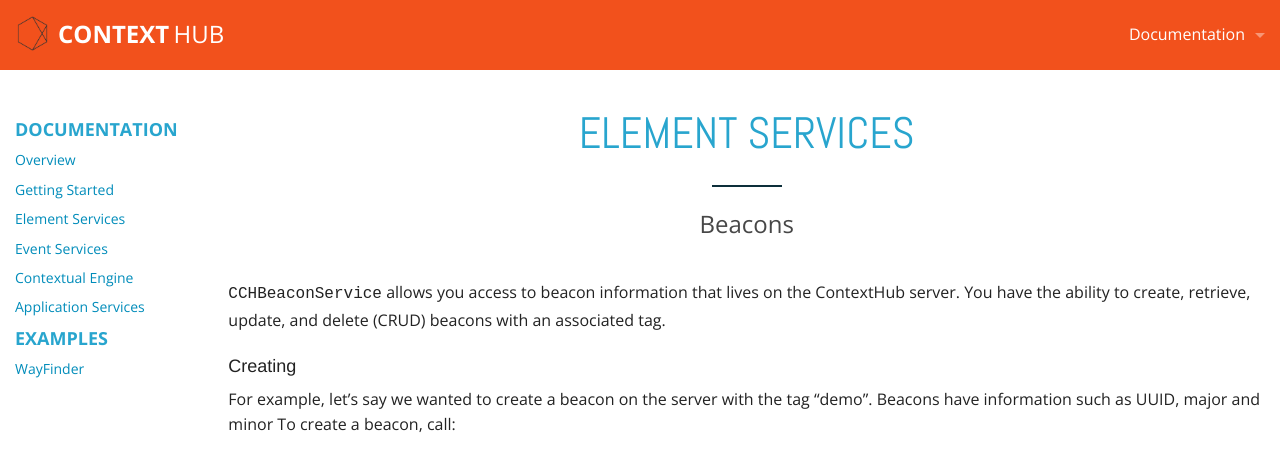
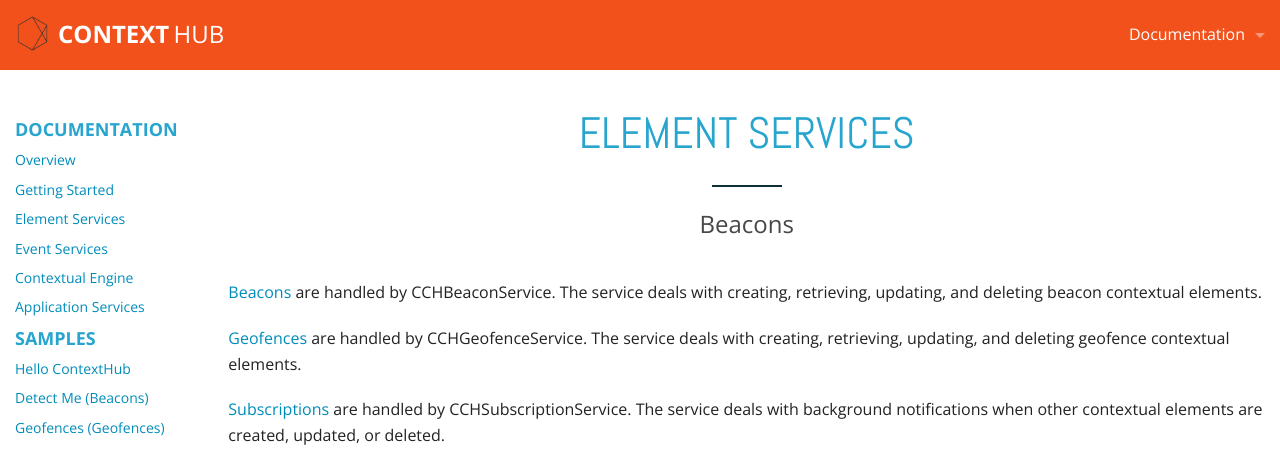
Before and after one commit to contexthub/contexthub.github.io, a Jekyll site: the page built from element-services/index.md, in a window 1280 px wide and 1400 px high. Shown: the top 449 px of the window. Built offline with Jekyll 4.4.1, drawn with Linux system fonts in a browser that asks for light colours; a style sheet for code colours, icons or effects is not loaded; some of the changed text lies outside the part shown.

Commit message:
Updated gists for element services

```diff
--- /dev/null
+++ b/_includes/detect-me_thumbs.html
@@ -0,0 +1,4 @@
+<ul class="small-block-grid-2 clearing-thumbs" data-clearing>
+  <li><a href="/img/atlobby_mockup.png"><img src="/img/atlobby_mockup_thumb.png"/></a></li>
+  <li><a href="/img/straightandleft_mockup.png"><img src="/img/straightandleft_mockup_thumb.png"/></a></li>
+</ul>
--- a/_includes/footer.html
+++ b/_includes/footer.html
@@ -7,6 +7,7 @@
             <ul>
               <li><a href="https://www.facebook.com/ContextHub" target="_blank" style="font-family: SSSocial;"></a></li>
               <li><a href="https://twitter.com/contexthub" target="_blank" style="font-family: SSSocial;"></a></li>
+              <li><a href="https://github.com/contexthub" target="_blank" style="font-family: SSSocial;"></a></li>
               <li><a href="https://plus.google.com/b/109922900643215492688/109922900643215492688/" target="_blank" style="font-family: SSSocial;"></a></li>
               <li><a href="http://www.youtube.com/user/ContextHub" target="_blank" style="font-family: SSSocial;"></a></li>
             </ul>
--- /dev/null
+++ b/_includes/geofences_thumbs.html
@@ -0,0 +1,4 @@
+<ul class="small-block-grid-2 clearing-thumbs" data-clearing>
+  <li><a href="/img/atlobby_mockup.png"><img src="/img/atlobby_mockup_thumb.png"/></a></li>
+  <li><a href="/img/straightandleft_mockup.png"><img src="/img/straightandleft_mockup_thumb.png"/></a></li>
+</ul>
--- /dev/null
+++ b/_includes/hello_contexthub_thumbs.html
@@ -0,0 +1,4 @@
+<ul class="small-block-grid-2 clearing-thumbs" data-clearing>
+  <li><a href="/img/atlobby_mockup.png"><img src="/img/atlobby_mockup_thumb.png"/></a></li>
+  <li><a href="/img/straightandleft_mockup.png"><img src="/img/straightandleft_mockup_thumb.png"/></a></li>
+</ul>
--- a/_includes/menu.html
+++ b/_includes/menu.html
@@ -5,5 +5,12 @@
 <li><a href="/event-services">Event Services</a></li>
 <li><a href="/contextual-engine">Contextual Engine</a></li>
 <li><a href="/application-services">Application Services</a></li>
-<li class="heading"><h4>Examples</h4></li>
-<li><a href="/wayfinder">WayFinder</a></li>
+<li class="heading"><h4>SAMPLES</h4></li>
+<li><a href="/hello-contexthub">Hello ContextHub</a></li>
+<!--<li><a href="/awareness">Awareness (Contexts)</a></li>-->
+<li><a href="/detect-me">Detect Me (Beacons)</a></li>
+<li><a href="/geofences">Geofences (Geofences)</a></li>
+<!--<li><a href="/notifyme">Notify Me (Push)</a></li>-->
+<li><a href="/storage">Storage (Vault)</a></li>
+<li class="heading"><h4>DEMOS</h4></li>
+<li><a href="/wayfinder">WayFinder (Beacons)</a></li>
--- /dev/null
+++ b/_includes/storage_thumbs.html
@@ -0,0 +1,4 @@
+<ul class="small-block-grid-2 clearing-thumbs" data-clearing>
+  <li><a href="/img/atlobby_mockup.png"><img src="/img/atlobby_mockup_thumb.png"/></a></li>
+  <li><a href="/img/straightandleft_mockup.png"><img src="/img/straightandleft_mockup_thumb.png"/></a></li>
+</ul>
--- a/element-services/index.md
+++ b/element-services/index.md
@@ -6,96 +6,10 @@ layout: default
 
 ## Beacons
 
-`CCHBeaconService` allows you access to beacon information that lives on the ContextHub server. You have the ability to create, retrieve, update, and delete (CRUD) beacons with an associated tag.
-
-#####Creating
-
-For example, let's say we wanted to create a beacon on the server with the tag "demo". Beacons have information such as UUID, major and minor To create a beacon, call:
-
-{% gist Kevinwlee/bddcc29fe2629ee425bc %}
-
-#####Retrieving
-
-Retrieving a beacon to change it is also similarly easy. You can retrieve beacons by either id (unique) or by tag (array). Retrieving by id is as follows:
-
-{% gist Kevinwlee/d07b400c01bbca4de2e0 %}
-
-Retrieving by tag gives you an array of beacons:
-
-{% gist Kevinwlee/ae805f63833fec291937 %}
-
-#####Updating
-
-Updating a beacon is a single call:
-
-{% gist Kevinwlee/f8fcd1ee194525e5e8a4 %}
-
-#####Deleting
-
-Deleting a beacon is also similar:
-
-{% gist Kevinwlee/c9f108e5e7d97c0c9259 %}
-
-##Geofences
-
-`CCHGeofenceService` allows you access to geofence information that lives on the ContextHub server. You have the ability to create, retrieve, update, and delete (CRUD) geofences with an associated tag.
-
-#####Creating
-
-For example, let's say we wanted to create a geofence on the server with the tag "demo".
-
-Geofences have information such as latitude and longitude which define the center of the fence, then a radius value as well. Let's make that now.
-
-{% gist Kevinwlee/114d81f9192c2dfe745a %}
-
-Call
-
-{% gist Kevinwlee/7120ff389ce85aeaf23d %}
-
-This call will fail if latitude is not between -90 and 90 and longitude is not between -180 and 180.
-
-#####Retrieving
-
-Retrieving a geofence to change it is also similarly easy. You can retrieve geofences by either id (unique) or by tag (array).
-
-Retrieving by id is as follows:
-
-{% gist Kevinwlee/a36aaa2d1f898dde4f36 %}
-
-Retrieving by tag gives you an array of geofences, you have the option of passing in your location to limit the scope to those close to you:
-
-{% gist Kevinwlee/cfcc84f8ff0d6c6cd5e2 %}
-
-The location parameter helps to isolate the number of geofences returned by CCHGeofenceService to those within the radius parameter measured in meters sorted by nearest distance.
-
-#####Updating
-
-Updating a geofence is a single call
+[Beacons](/element-services/beacons) are handled by CCHBeaconService. The service deals with creating, retrieving, updating, and deleting beacon contextual elements.
 
 
-{% gist Kevinwlee/738ff4434d8944fed952 %}
-
-#####Deleting
-
-Deleting a geofence is also similar
-
-{% gist Kevinwlee/1ef49eb6d0f115117660 %}
+[Geofences](/element-services/geofences) are handled by CCHGeofenceService. The service deals with creating, retrieving, updating, and deleting geofence contextual elements.
 
 
-##SUBSCRIPTIONS
-
-`CCHSubscriptionService` allows you to plug into CRUD notifications of objects located on the ContextHub server. This allows you to respond to state changes instantly instead of constantly polling the ContextHub server for new data, draining the battery. `CCHSubscriptionService` uses *APNS* which must be setup in order to receive these messages.
-
-#####Subscribing
-
-First subscribe to the tag which you are interested in on the ContextHub server:
-
-{% gist Kevinwlee/c949ae2af8fedfd75c4d %}
-
-#####Responding
-
-Lastly in your `[application: didReceiveRemoteNotification: fetchCompletionHandler:]` method, make sure to call
-
-{% gist Kevinwlee/2b2cb7409c021d86cc80 %}
-
-This will allow the ContextHub SDK to process background notifications then notify your app of any changes if they were to happen.
+[Subscriptions](/element-services/subscriptions) are handled by CCHSubscriptionService. The service deals with background notifications when other contextual elements are created, updated, or deleted.
```
Also changed, not shown: contextual-engine/index.md (+2 -2 lines), detect-me/index.md (added, +15 -0 lines), element-services/beacons/index.md (added, +11 -0 lines), element-services/geofences/index.md (added, +11 -0 lines), element-services/subscriptions/index.md (added, +12 -0 lines), geofences/index.md (added, +16 -0 lines), getting-started/index.md (+28 -22 lines), hello-contexthub/index.md (+15 -0 lines), storage/index.md (added, +15 -0 lines), wayfinder/index.md (line endings or trailing spaces).
